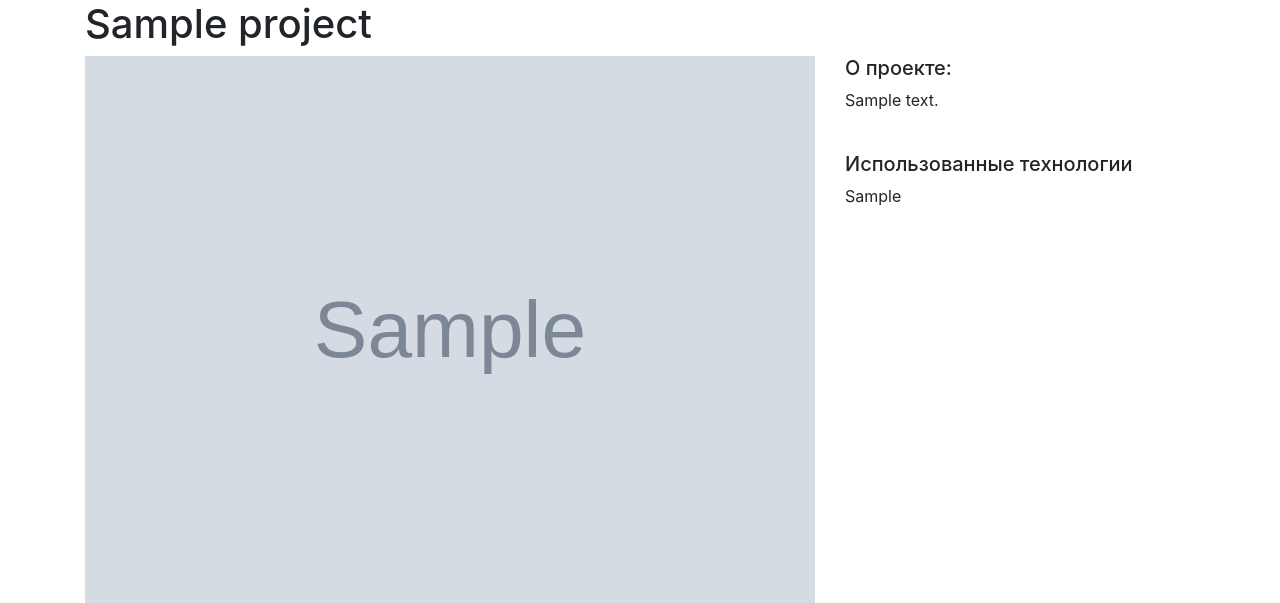
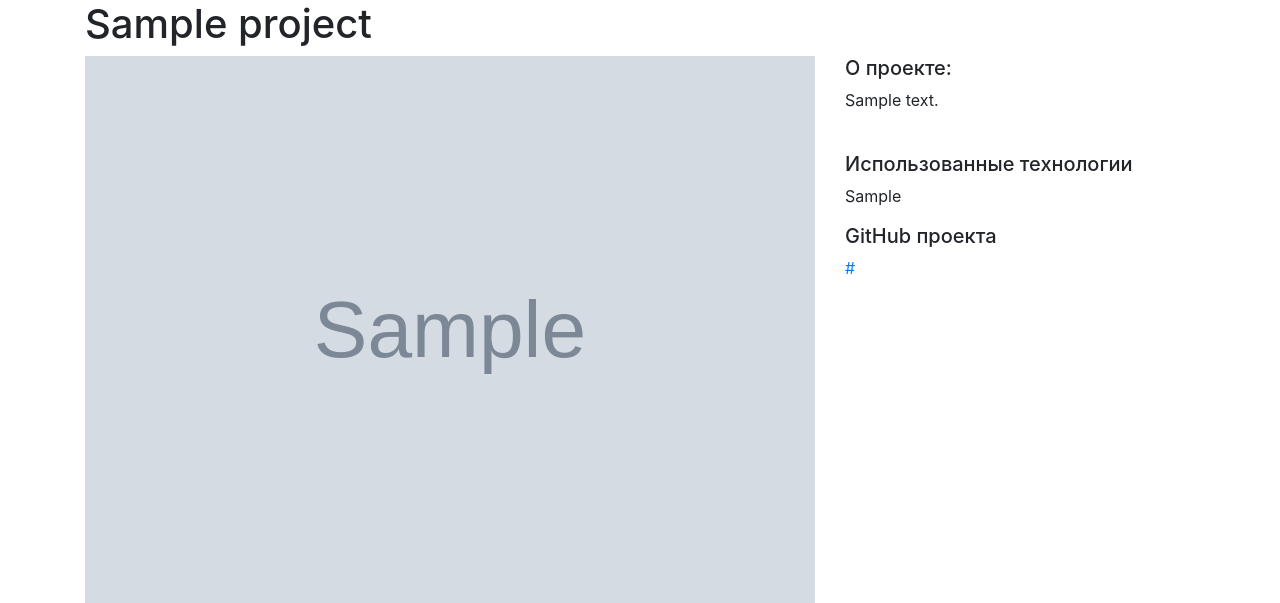
Before and after one commit to lev007-ops/my_portfolio, a Django app: page /1/ in a window 1280 px wide. Shown: the part 56-659 px from the top of the page. Run offline with Django 4.2, Linux system fonts and the light colour scheme; tables that the repository leaves empty hold one stand-in row (values such as "Sample post"); grey boxes marked "Sample" are stand-in pictures; parts of the project's set-up code (start-up, migrations or seed data) failed here and were passed over.

Commit message:
add github link

```diff
--- a/personal_portfolio/templates/projects/project_detail.html
+++ b/personal_portfolio/templates/projects/project_detail.html
@@ -15,6 +15,10 @@
         <br>
         <h5>Использованные технологии</h5>
         <p>{{ project.technology }}</p>
+        {% if project.github_link %}
+        <h5>GitHub проекта</h5>
+        <p><a href="{{ project.github_link }}">{{ project.github_link }}</a></p>
+        {% endif %}
     </div>
 </div>
 {% endblock %}
--- a/projects/models.py
+++ b/projects/models.py
@@ -9,6 +9,7 @@ class Project(models.Model):
     technology = models.CharField(max_length=50, verbose_name='Технология')
     image = models.ImageField(upload_to='projects/%Y-%m-%d/',
                               verbose_name='Фото')
+    github_link = models.URLField(verbose_name='Ссылка на GitHub', null=True)
 
     def __str__(self) -> str:
         return self.title
```
Also changed, not shown: projects/migrations/0009_project_github_link.py (added).
